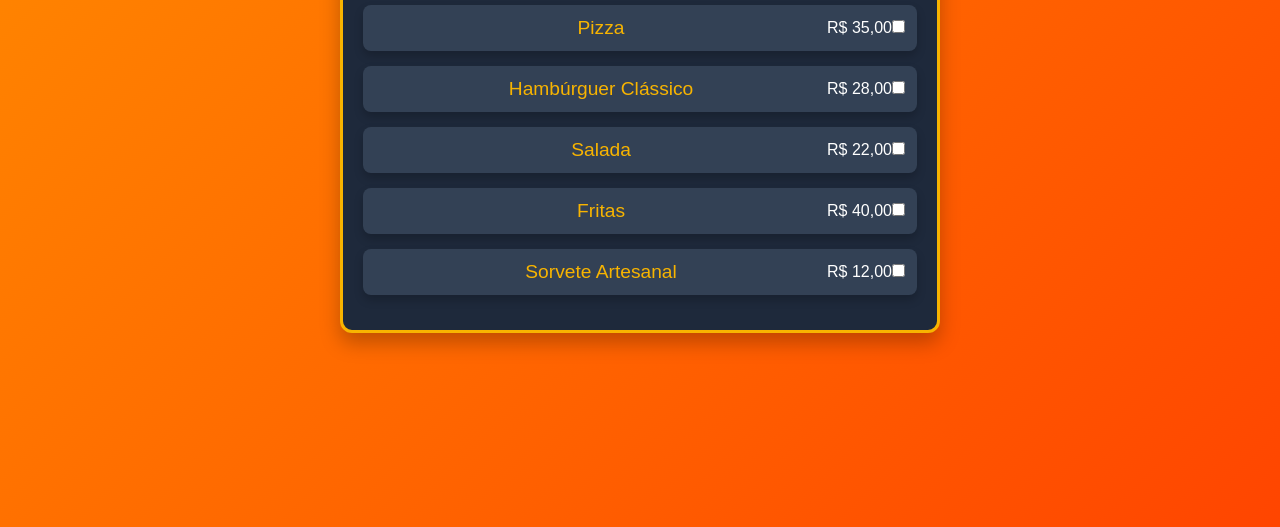
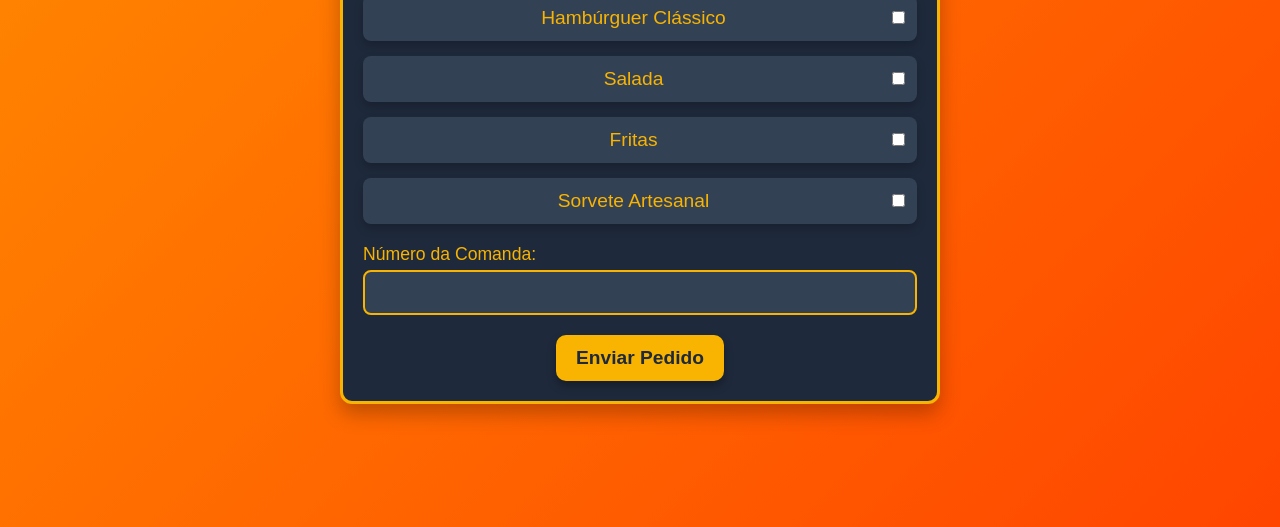
Before and after one commit to NonsenseWF/SistemaPlay-ce, a plain HTML site: page SistemaPlay-ce/cardapio.html in a window 1280 px wide. Shown: the part 273-800 px from the top of the page. Drawn offline with Linux system fonts and the light colour scheme.

Commit message:
Update cardapio.html

```diff
--- a/SistemaPlay-ce/cardapio.html
+++ b/SistemaPlay-ce/cardapio.html
@@ -3,55 +3,45 @@
 <head>
     <meta charset="UTF-8">
     <meta name="viewport" content="width=device-width, initial-scale=1.0">
+    <link rel="stylesheet" href="cardapio.css"/>
     <title>Cardápio Interativo</title>
-    <link rel="stylesheet" href="cardapio.css"/>
 </head>
 <body>
 
     <div class="menu-container">
         <h1>Cardápio</h1>
 
-        <!-- Item do cardápio -->
-        <div class="menu-item">
-            <label for="item1">Pizza </label>
-            <span class="price">R$ 35,00</span>
-            <div class="checkbox-container">
-                <input type="checkbox" id="item1">
+        <form action="salvar_pedido.php" method="POST">
+            <div class="menu-item">
+                <label for="item1">Pizza</label>
+                <input type="checkbox" name="pedido[]" value="Pizza">
             </div>
-        </div>
+            <div class="menu-item">
+                <label for="item2">Hambúrguer Clássico</label>
+                <input type="checkbox" name="pedido[]" value="Hambúrguer Clássico">
+            </div>
+            <div class="menu-item">
+                <label for="item3">Salada</label>
+                <input type="checkbox" name="pedido[]" value="Salada">
+            </div>
+            <div class="menu-item">
+                <label for="item4">Fritas</label>
+                <input type="checkbox" name="pedido[]" value="Fritas">
+            </div>
+            <div class="menu-item">
+                <label for="item5">Sorvete Artesanal</label>
+                <input type="checkbox" name="pedido[]" value="Sorvete Artesanal">
+            </div>
 
-        <div class="menu-item">
-            <label for="item2">Hambúrguer Clássico</label>
-            <span class="price">R$ 28,00</span>
-            <div class="checkbox-container">
-                <input type="checkbox" id="item2">
+            <div class="input-group">
+                <label for="mesa">Número da Comanda:</label>
+                <input type="number" name="mesa" required>
             </div>
-        </div>
 
-        <div class="menu-item">
-            <label for="item3">Salada </label>
-            <span class="price">R$ 22,00</span>
-            <div class="checkbox-container">
-                <input type="checkbox" id="item3">
+            <div class="button-container">
+                <button type="submit">Enviar Pedido</button>
             </div>
-        </div>
-
-        <div class="menu-item">
-            <label for="item4">Fritas</label>
-            <span class="price">R$ 40,00</span>
-            <div class="checkbox-container">
-                <input type="checkbox" id="item4">
-            </div>
-        </div>
-
-        <div class="menu-item">
-            <label for="item5">Sorvete Artesanal</label>
-            <span class="price">R$ 12,00</span>
-            <div class="checkbox-container">
-                <input type="checkbox" id="item5">
-            </div>
-        </div>
-
+        </form>
     </div>
 
 </body>
```
